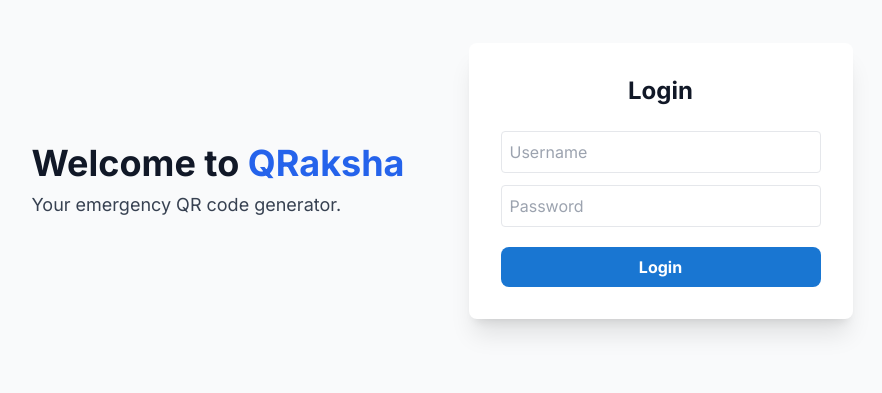
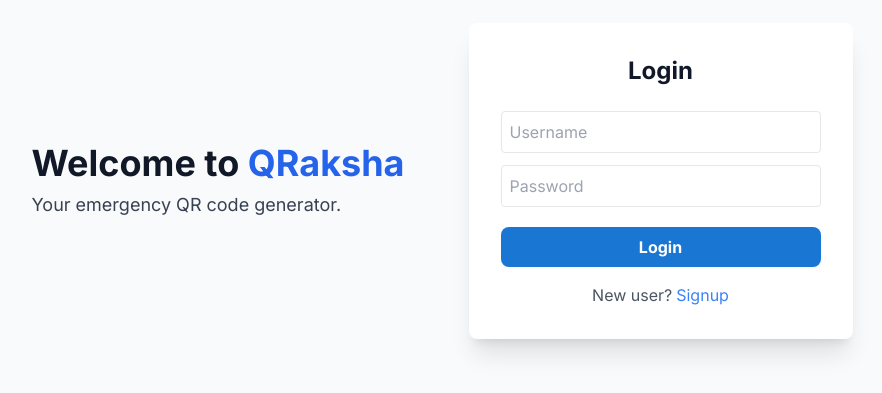
Before and after one commit to AryanKanire/QRaksha, a React (Vite) app in the folder QRakhsa/: page /login in a window 1280 px wide. Shown: the part 219-612 px from the top of the page, without its empty margins (198-1080 px from the left). Built offline with nearby package versions, Linux system fonts and the light colour scheme.

Commit message:
readded signup to userlogin

```diff
--- a/QRakhsa/src/components/LoginPage.tsx
+++ b/QRakhsa/src/components/LoginPage.tsx
@@ -1,5 +1,5 @@
 import React, { useState } from "react";
-import { useNavigate } from "react-router-dom"; // Removed Link import
+import { Link, useNavigate } from "react-router-dom";
 import axios from "axios";
 import { useAuth } from "../context/AuthContext"; // Import AuthContext
 
@@ -74,7 +74,10 @@ const LoginPage: React.FC = () => {
 
         <button onClick={handleLogin} className="btn-primary w-full">Login</button>
 
-        {/* Signup option removed from here */}
+        <p className="mt-4 text-center text-gray-600 dark:text-gray-400">
+          New user?
+          <Link to="/signup" className="text-blue-500 hover:underline ml-1">Signup</Link>
+        </p>
       </div>
     </div>
   );
```
